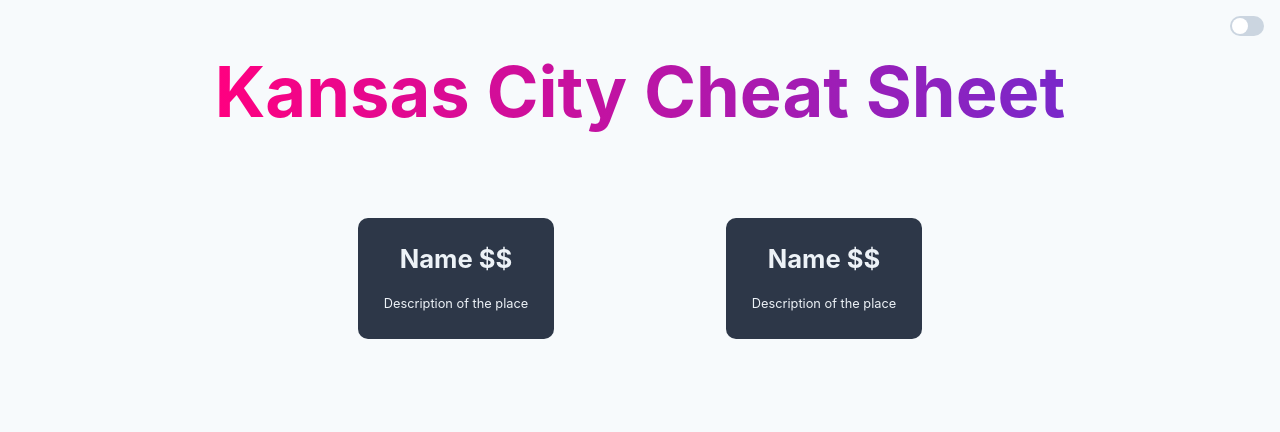
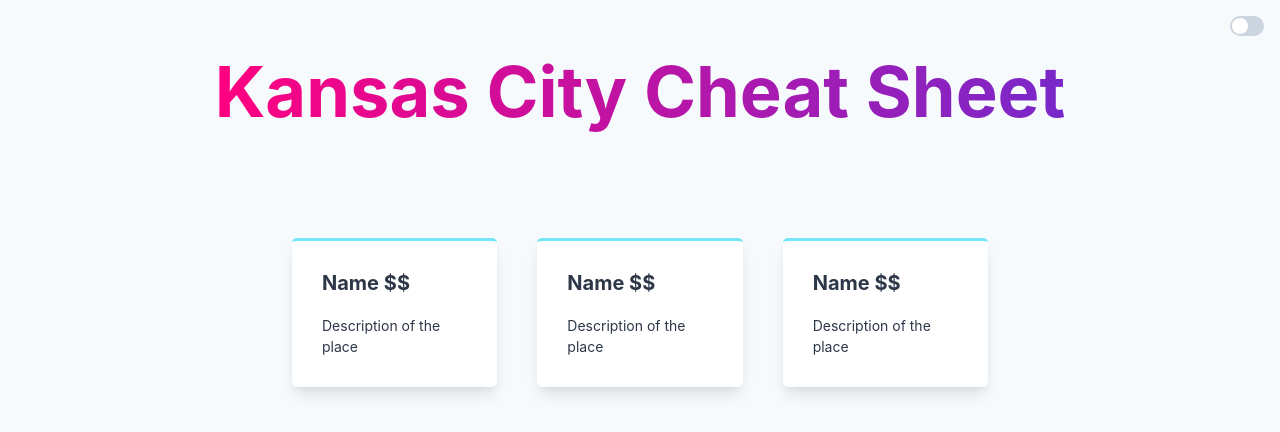
Before and after one commit to patrickmceldowney/kc-cheat-sheet, a Next.js app: page / in a window 1280 px wide. Shown: the top 432 px of the page. Built offline with nearby package versions, Linux system fonts and the light colour scheme.

Commit message:
minor changes

```diff
--- a/src/components/Card.tsx
+++ b/src/components/Card.tsx
@@ -15,17 +15,28 @@ export const Card = ({
   link: string;
   address?: string;
 }) => {
-  const bg = useColorModeValue('gray.700', 'gray.100');
+  const bg = useColorModeValue('white', 'gray.300');
   const color = useColorModeValue('gray.100', 'gray.700');
+  const shadow = useColorModeValue('lg', 'inner');
   let str = '$';
 
   return (
-    <Box bg={bg} color={color} p='2vw' maxW='20vw' borderRadius={10}>
-      <Flex alignItems='center' direction='column'>
-        <Heading fontSize='2vw' mb={5}>
+    <Box
+      bg='white'
+      color='gray.700'
+      p='30px'
+      m='20px'
+      w='content'
+      borderRadius={5}
+      boxShadow={shadow}
+      borderTop='3px solid'
+      borderColor='cyan.300'
+    >
+      <Flex alignItems='start' direction='column' p={0}>
+        <Heading fontSize='20px' mb={5}>
           {title} <span>{str.repeat(dollarSigns)}</span>
         </Heading>
-        <Text fontSize='1vw'>{content}</Text>
+        <Text fontSize='14px'>{content}</Text>
       </Flex>
     </Box>
   );
--- a/src/pages/_document.tsx
+++ b/src/pages/_document.tsx
@@ -1,11 +1,13 @@
-import NextDocument, { Html, Head, Main, NextScript } from 'next/document'
-import { ColorModeScript } from '@chakra-ui/react'
+import NextDocument, { Html, Head, Main, NextScript } from 'next/document';
+import { ColorModeScript } from '@chakra-ui/react';
 
 export default class Document extends NextDocument {
   render() {
     return (
       <Html>
-        <Head />
+        <Head>
+          <title>KC Cheat Sheet</title>
+        </Head>
         <body>
           {/* Make Color mode to persists when you refresh the page. */}
           <ColorModeScript />
@@ -13,6 +15,6 @@ export default class Document extends NextDocument {
           <NextScript />
         </body>
       </Html>
-    )
+    );
   }
 }
--- a/src/pages/index.tsx
+++ b/src/pages/index.tsx
@@ -21,6 +21,7 @@ const Index = () => (
       <Flex alignContent='center' justifyContent='space-around'>
         <Card />
         <Card />
+        <Card />
       </Flex>
     </Main>
 
```
